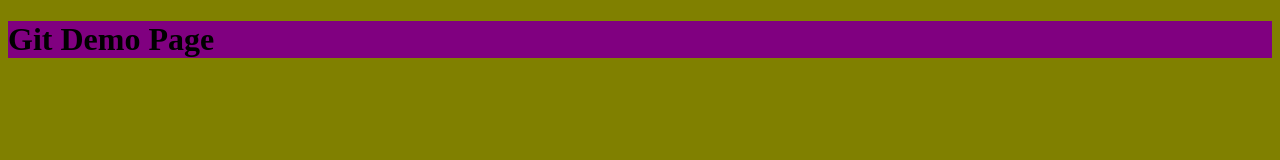
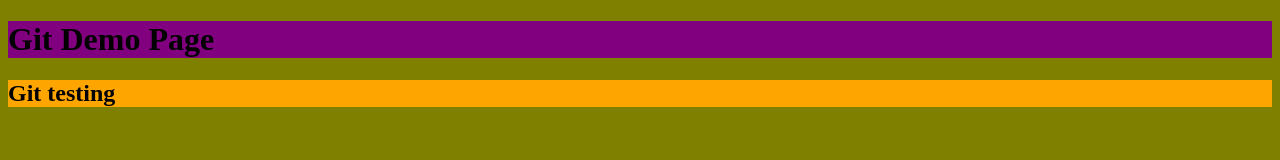
Before and after one commit to johnloccck/githubTest3, a plain HTML site: page index.html in a window 1280 px wide. Drawn offline with Linux system fonts and the light colour scheme.

Commit message:
h2 bg color change

```diff
--- a/index.html
+++ b/index.html
@@ -10,5 +10,6 @@
 <body>
     <h1>Git Demo Page</h1>
     <script src="app.js"></script>
+    <h2>Git testing</h2>
 </body>
 </html>
--- a/styles.css
+++ b/styles.css
@@ -5,3 +5,6 @@ body {
 h1 {
   background-color: purple;
 }
+h2 {
+  background-color: orange;
+}
```
